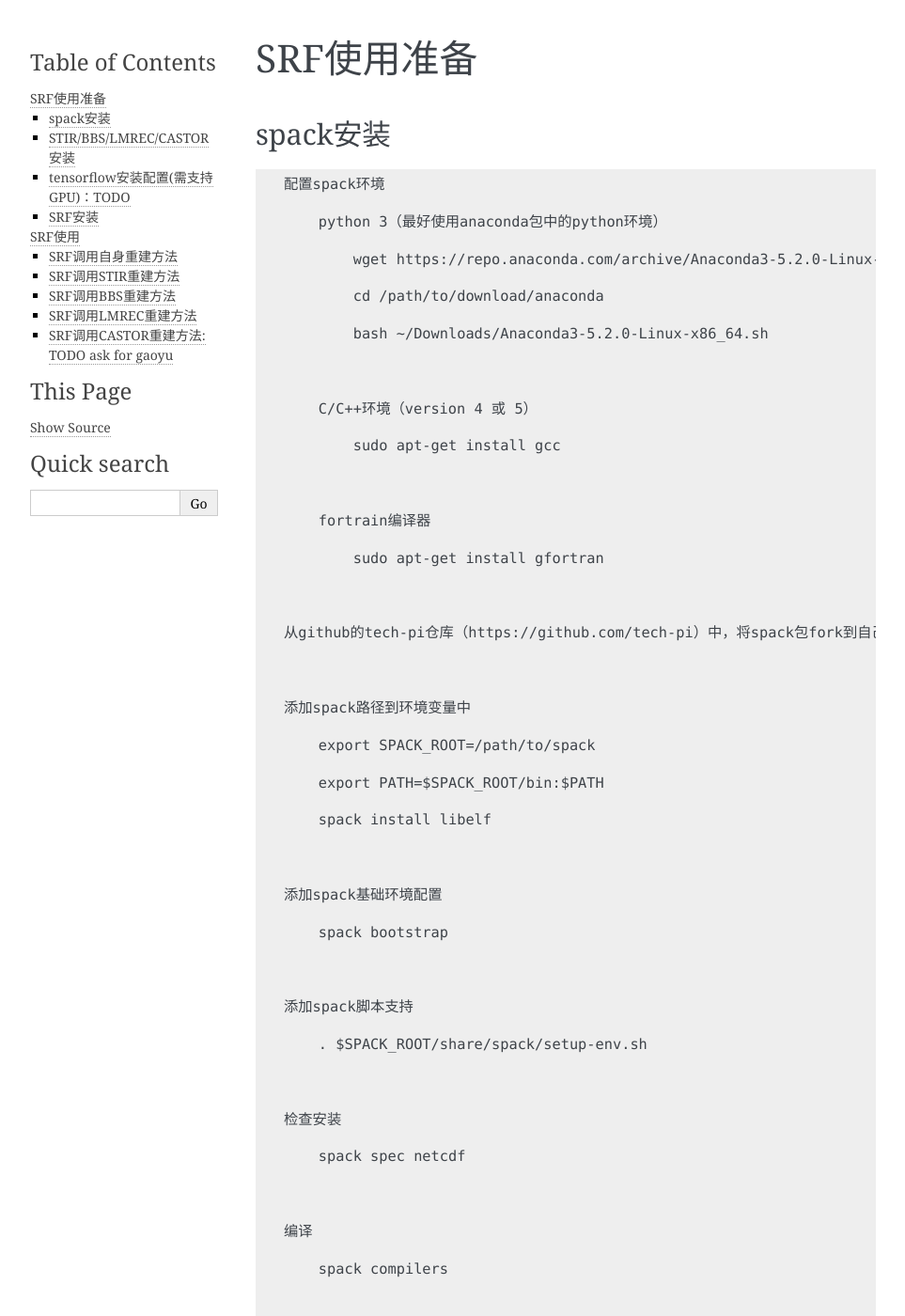
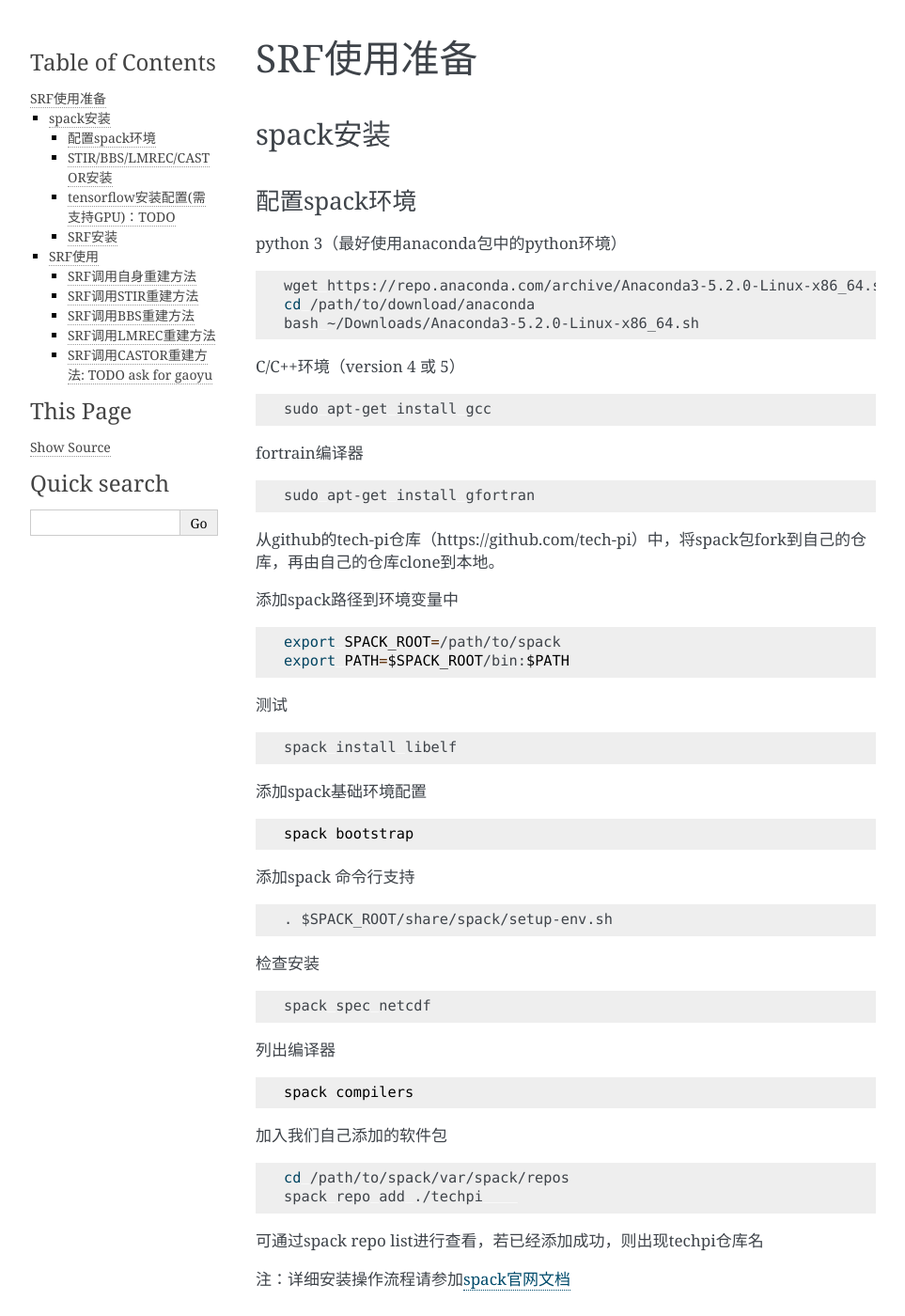
Before and after one commit to bill52547/PitechDocs, a Sphinx documentation site: the page built from docs/SRF.md, in a window 1280 px wide and 1400 px high. Shown: the whole window at 94% size, without its empty margins (148-1111 px from the left). Built offline with Sphinx 7.4.7, drawn with Linux system fonts in a browser that asks for light colours; some of the changed text lies outside the part shown.

Commit message:
partially updated SRF doc

````diff
--- a/docs/SRF.md
+++ b/docs/SRF.md
@@ -1,116 +1,118 @@
-## SRF使用准备
+# SRF使用准备
 
-### spack安装
+## spack安装
 
-    配置spack环境
+### 配置spack环境
 
-        python 3（最好使用anaconda包中的python环境）
+python 3（最好使用anaconda包中的python环境）
 
-            wget https://repo.anaconda.com/archive/Anaconda3-5.2.0-Linux-x86_64.sh
-
-            cd /path/to/download/anaconda
-
-            bash ~/Downloads/Anaconda3-5.2.0-Linux-x86_64.sh
+```shell
+wget https://repo.anaconda.com/archive/Anaconda3-5.2.0-Linux-x86_64.sh
+cd /path/to/download/anaconda
+bash ~/Downloads/Anaconda3-5.2.0-Linux-x86_64.sh
+```
 
 
 
-        C/C++环境（version 4 或 5）
+C/C++环境（version 4 或 5）
 
-            sudo apt-get install gcc
+```shell
+sudo apt-get install gcc
+```
+
+
+fortrain编译器
+```shell
+sudo apt-get install gfortran
+```
 
 
 
-        fortrain编译器
-
-            sudo apt-get install gfortran
+从github的tech-pi仓库（https://github.com/tech-pi）中，将spack包fork到自己的仓库，再由自己的仓库clone到本地。
 
 
 
-    从github的tech-pi仓库（https://github.com/tech-pi）中，将spack包fork到自己的仓库，再由自己的仓库clone到本地。
+添加spack路径到环境变量中
+
+```shell
+export SPACK_ROOT=/path/to/spack
+export PATH=$SPACK_ROOT/bin:$PATH
+```
+
+测试
+```shell
+spack install libelf
+```
+
+
+添加spack基础环境配置
+```
+spack bootstrap
+```
 
 
 
-    添加spack路径到环境变量中
-
-        export SPACK_ROOT=/path/to/spack
-
-        export PATH=$SPACK_ROOT/bin:$PATH
-
-        spack install libelf
+添加spack 命令行支持
+```
+. $SPACK_ROOT/share/spack/setup-env.sh
+```
 
 
-
-    添加spack基础环境配置
-
-        spack bootstrap
+检查安装
+```shell
+spack spec netcdf
+```
 
 
+列出编译器
+```
+spack compilers
+```
 
-    添加spack脚本支持
+加入我们自己添加的软件包
+```shell
+cd /path/to/spack/var/spack/repos
+spack repo add ./techpi
+```
 
-        . $SPACK_ROOT/share/spack/setup-env.sh
+可通过spack repo list进行查看，若已经添加成功，则出现techpi仓库名
 
-
-
-    检查安装
-
-        spack spec netcdf
-
-
-
-    编译
-
-        spack compilers
-
-
-
-    加入我们自己添加的软件包
-
-        cd /path/to/spack/var/spack/repos
-
-        spack repo add ./techpi
-
-    可通过spack repo list进行查看，若已经添加成功，则出现techpi仓库名
-
-
-
-
-
-注：详细安装操作流程请参加spack官网文档（https://spack.readthedocs.io/en/latest/getting_started.html)
+注：详细安装操作流程请参加[spack官网文档](https://spack.readthedocs.io/en/latest/getting_started.html)
 
 
 
 ### STIR/BBS/LMREC/CASTOR安装
 
-    spack install *** (安装包名称)
+```shell
+spack install <安装包名称>
+```
+STIR包名称：`stir@master`
 
-    STIR包名称：stir@master
+BBS包名称： `bbslmirp`
 
-    BBS包名称： bbslmirp
+LMREC包名称： `lmrec`
 
-    LMREC包名称： lmrec
-
-    CASTOR包名称 castor 依赖root5.34.36
+CASTOR包名称 `castor` 依赖`root5.34.36`
 
 
 
-    安装完成后可以通过spack find ***（安装包名称）来查找是否已经成功安装
+安装完成后可以通过`spack find <安装包名称>` 来查找是否已经成功安装
 
 
 
 ### tensorflow安装配置(需支持GPU)：TODO
 
-    NVIDIA显卡驱动安装
+NVIDIA显卡驱动安装
 
-        在NVIDIA官网(https://www.nvidia.cn/Download/index.aspx?lang=cn)查找计算机对应显卡驱动版本，并下载安装，安装教程与对应驱动版本对应，请参看下载页面
+在[NVIDIA官网](https://www.nvidia.cn/Download/index.aspx?lang=cn)查找计算机对应显卡驱动版本，并下载安装，安装教程与对应驱动版本对应，请参看下载页面
 
 
 
-    GPU安装
+GPU安装
 
 
 
-    cuDNN安装
+cuDNN安装
 
 
 
````
